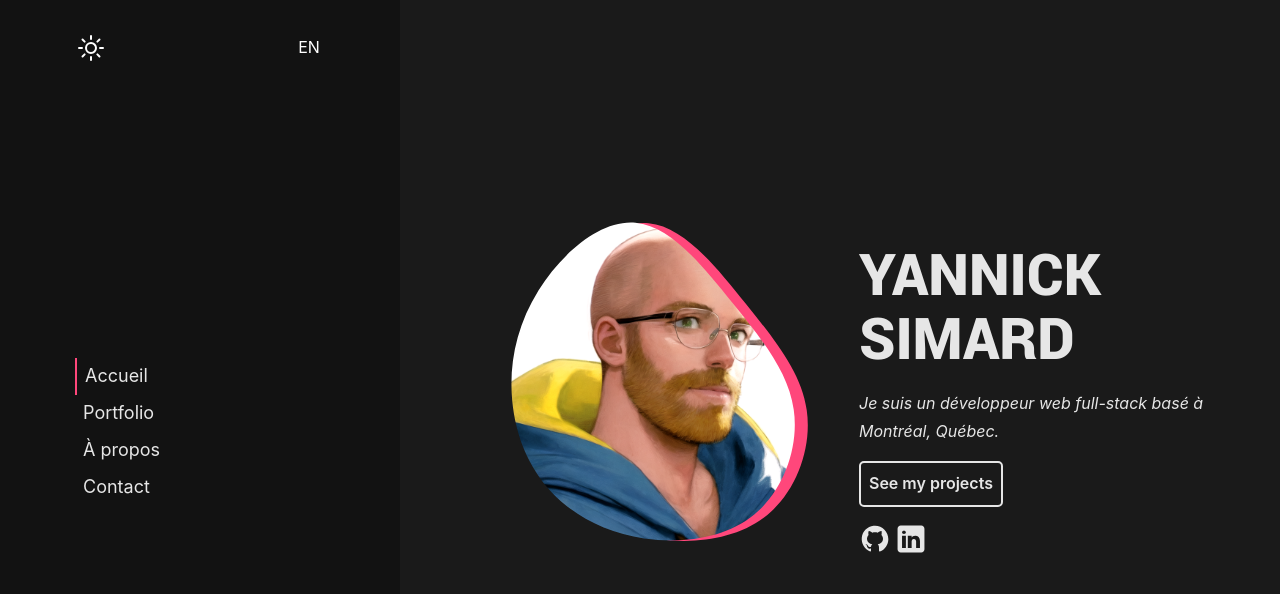
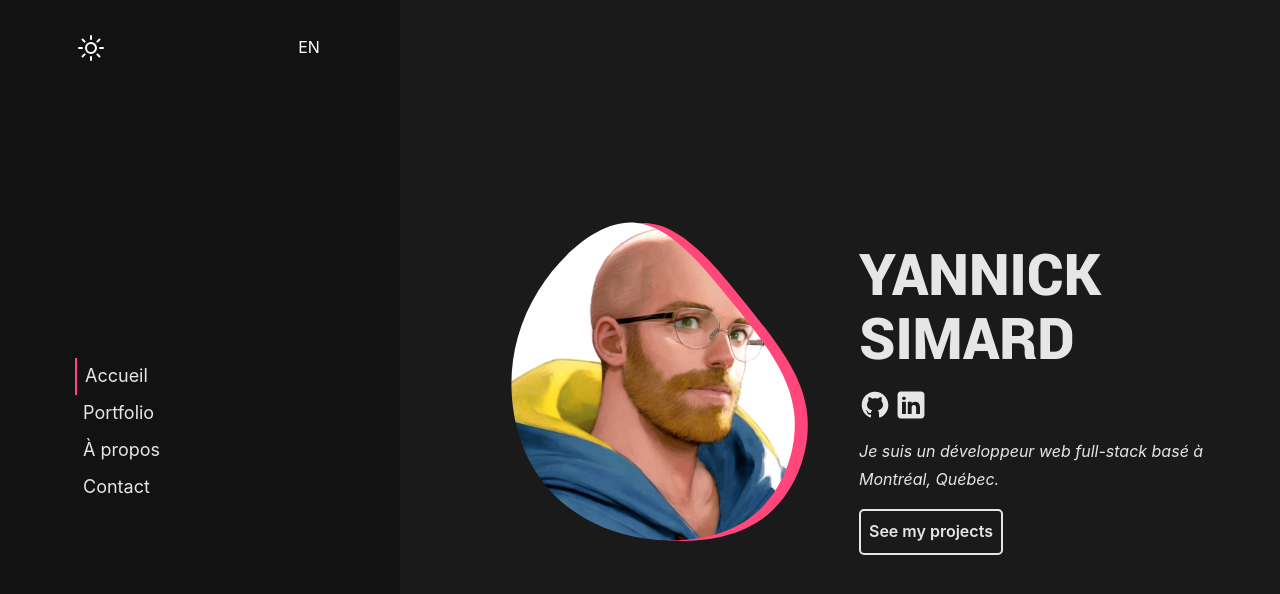
Before and after one commit to ysimard94/portfolio, a Vue app: page / in a window 1280 px wide. Shown: the top 594 px of the page. Built offline with nearby package versions, Linux system fonts and the light colour scheme.

Commit message:
Changed position of social icons

```diff
--- a/src/views/HomeView.vue
+++ b/src/views/HomeView.vue
@@ -71,12 +71,6 @@
                     {{ $t("home.lastname") }}
                 </span>
             </h1>
-            <p>
-                {{ $t("home.message") }}
-            </p>
-            <RouterLink to="/portfolio" class="call-to-action">
-                See my projects
-            </RouterLink>
             <div class="social-media">
                 <a href="https://github.com/ysimard94" target="_blank"
                     ><svg
@@ -107,6 +101,12 @@
                         ></path></svg
                 ></a>
             </div>
+            <p>
+                {{ $t("home.message") }}
+            </p>
+            <RouterLink to="/portfolio" class="call-to-action">
+                See my projects
+            </RouterLink>
         </div>
     </section>
 </template>
```
